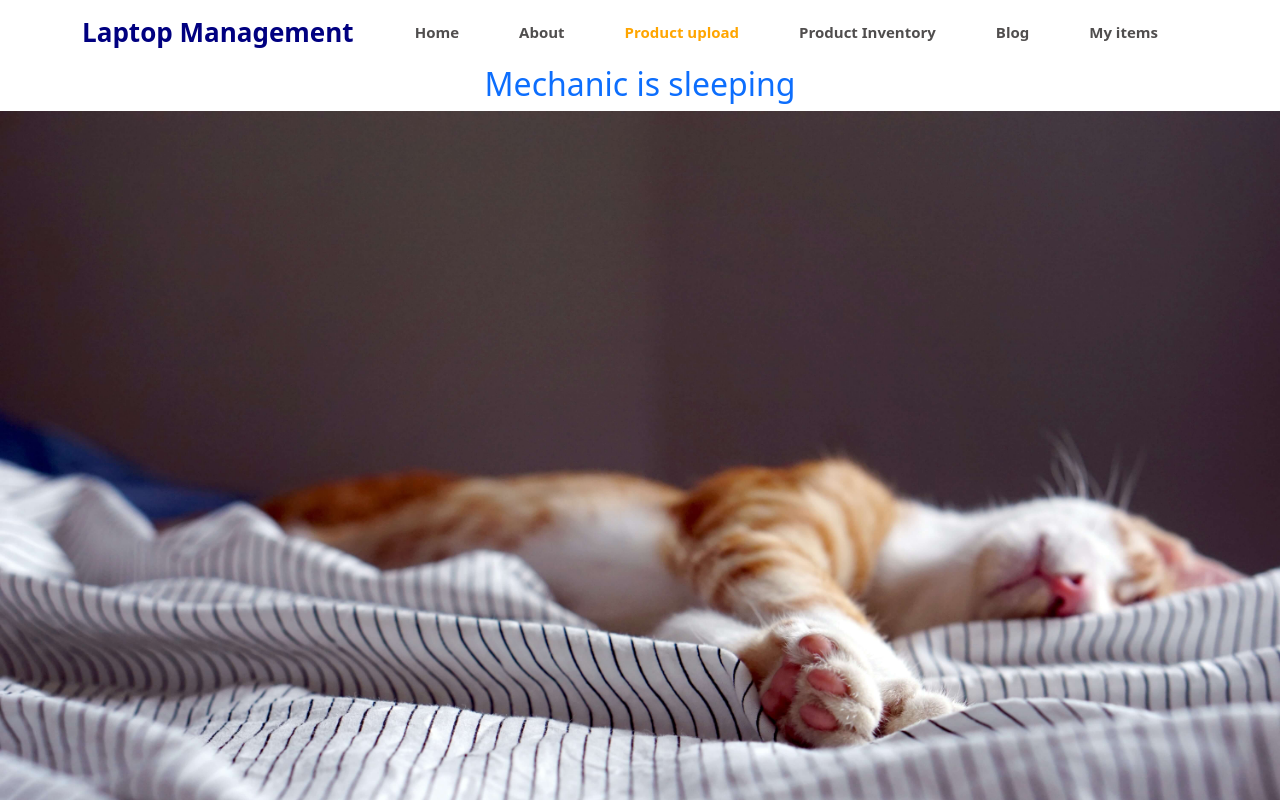
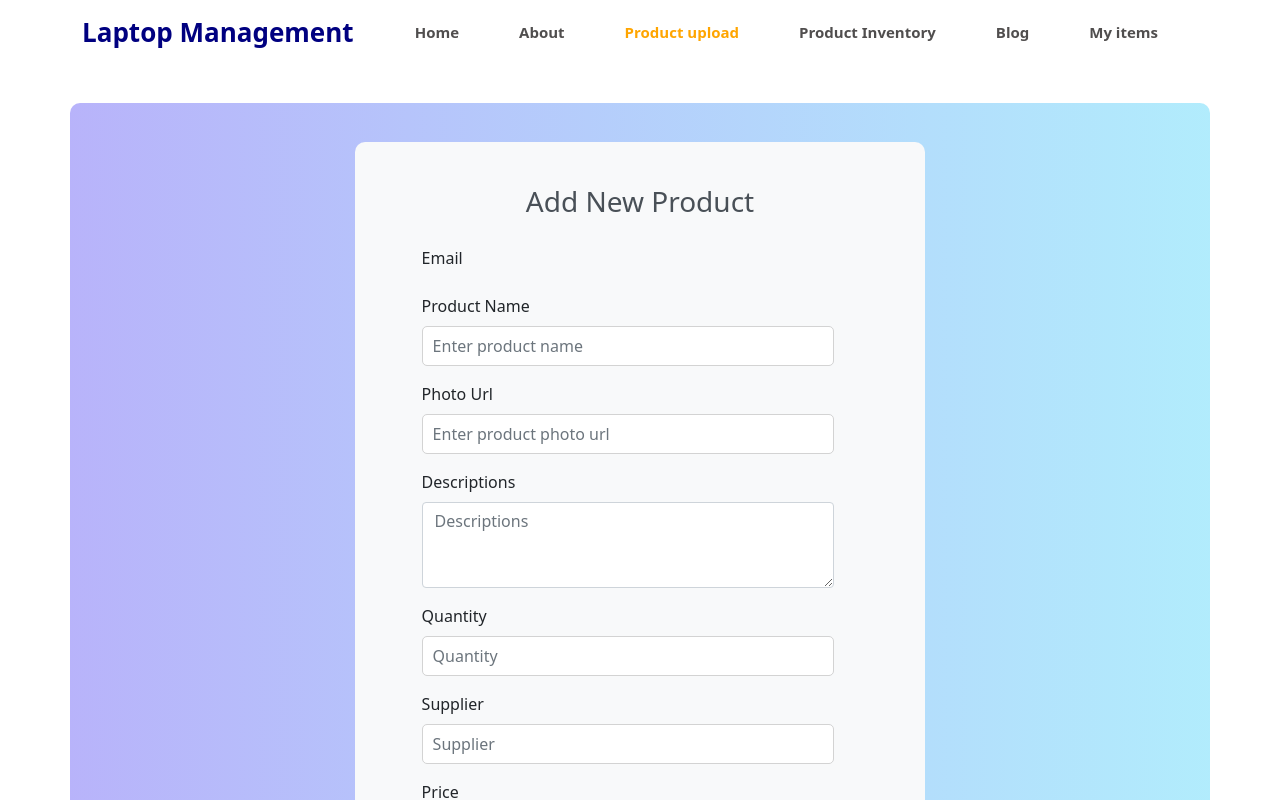
Before and after one commit to AryanPiash/inventory-management, a React (Create React App) app: page /productAdd in a window 1280 px wide. Shown: the top 800 px of the page. Built offline with nearby package versions, Linux system fonts and the light colour scheme.

Commit message:
added addProduct route for adding product by user

```diff
--- a/src/App.js
+++ b/src/App.js
@@ -2,6 +2,7 @@ import { Route, Routes } from 'react-router-dom';
 // import { ToastContainer } from 'react-toastify';
 import './App.css';
 import About from './Pages/About/About';
+import AddProduct from './Pages/AddProduct/AddProduct';
 import Home from './Pages/Home/Home/Home';
 import Login from './Pages/Login/Login/Login';
 import Register from './Pages/Login/Register/Register';
@@ -28,9 +29,13 @@ function App() {
         <Route path="/about" element={<About></About>}></Route>
         <Route path="/login" element={<Login></Login>}></Route>
         <Route path="/register" element={<Register></Register>}></Route>
+        <Route path="/productAdd" element={<AddProduct></AddProduct>}></Route>
 
-
-
+        {/* <Route path="/addservice" element={
+          <RequireAuth>
+            <AddService></AddService>
+          </RequireAuth>
+        }></Route> */}
         <Route path="/manage" element={
           <RequireAuth>
             <ManageProducts></ManageProducts>
--- /dev/null
+++ b/src/Pages/AddProduct/AddProduct.css
@@ -0,0 +1,59 @@
+.register{
+    background: -webkit-linear-gradient(left, #877ff797, #68dafa83);
+    margin-top: 3%;
+    padding: 3%;
+    border-radius: 10px;
+}
+
+.register-right{
+    background: #f8f9fa;
+    border-radius: 10px;
+}
+.register .register-form{
+    padding: 10%;
+    margin-top: 10%;
+}
+.btnRegister{
+    float: right;
+    margin-top: 10%;
+    border: none;
+    border-radius: 1.5rem;
+    padding: 2%;
+    background: #0062cc;
+    color: #fff;
+    font-weight: 600;
+    width: 50%;
+    cursor: pointer;
+}
+.register .nav-tabs{
+    margin-top: 3%;
+    border: none;
+    background: #0062cc;
+    border-radius: 1.5rem;
+    width: 28%;
+    float: right;
+}
+.register .nav-tabs .nav-link{
+    padding: 2%;
+    height: 34px;
+    font-weight: 600;
+    color: #fff;
+    border-top-right-radius: 1.5rem;
+    border-bottom-right-radius: 1.5rem;
+}
+.register .nav-tabs .nav-link:hover{
+    border: none;
+}
+.register .nav-tabs .nav-link.active{
+    width: 100px;
+    color: #0062cc;
+    border: 2px solid #0062cc;
+    border-top-left-radius: 1.5rem;
+    border-bottom-left-radius: 1.5rem;
+}
+.register-heading{
+    text-align: center;
+    margin-top: 8%;
+    margin-bottom: -15%;
+    color: #495057;
+}
--- /dev/null
+++ b/src/Pages/AddProduct/AddProduct.js
@@ -0,0 +1,103 @@
+import axios from 'axios';
+import React, { useState } from 'react';
+import { Button, Form } from 'react-bootstrap';
+import { useAuthState } from 'react-firebase-hooks/auth';
+import { useNavigate } from 'react-router-dom';
+import { toast } from 'react-toastify';
+// import auth from '../../Firebase/firebase.init';
+import './AddProduct.css'
+
+const AddProduct = () => {
+    const [product, setProduct] = useState([]);
+    const navigate = useNavigate();
+    // const [user] = useAuthState(auth);
+    // console.log(user);
+    const handleUpload = (event) => {
+        event.preventDefault();
+        const email = event.target.email.value;
+        const name = event.target.name.value;
+        const img = event.target.img.value;
+        const des = event.target.des.value;
+        const quantity = event.target.quantity.value;
+        const supplier = event.target.supplier.value;
+        const price = event.target.price.value;
+        const item = { email, name, img, des, quantity, supplier, price };
+        const url = `https://laptopstorebd.herokuapp.com/productAdd`;
+        fetch(url, {
+            method: 'POST',
+            body: JSON.stringify({
+                name, img, des, quantity, supplier, price
+            }),
+            headers: {
+                'Content-type': 'application/json; charset=UTF-8',
+            },
+        })
+            .then((response) => response.json())
+            .then((data) => setProduct(data));
+        const urlItem = 'https://laptopstorebd.herokuapp.com/item';
+        axios.post(urlItem, item)
+            .then(response => {
+                console.log(response);
+            })
+        toast('Product Added succesfully')
+        // event.target.reset();
+        navigate('/productList');
+    }
+    return (
+        <div>
+            <div className="container register">
+                <div className="row">
+                    <div className="col-md-6 register-right mx-auto">
+                        <div className="tab-content" id="myTabContent">
+                            <div className="tab-pane fade show active" id="home" role="tabpanel" aria-labelledby="home-tab">
+                                <h3 className="register-heading">Add New Product</h3>
+                                <div className="row register-form w-100">
+                                    <Form onSubmit={handleUpload}>
+                                        <Form.Group className="mb-3" controlId="formBasicEmail">
+                                            <Form.Label>Email</Form.Label>
+                                            {/* <Form.Control type="email" name='email' value={user.email} placeholder="Enter product name" readOnly required /> */}
+                                        </Form.Group>
+                                        <Form.Group className="mb-3" controlId="formBasicEmail">
+                                            <Form.Label>Product Name</Form.Label>
+                                            <Form.Control type="text" name='name' placeholder="Enter product name" required />
+                                        </Form.Group>
+                                        <Form.Group className="mb-3" controlId="formBasicPhoto">
+                                            <Form.Label>Photo Url</Form.Label>
+                                            <Form.Control type="text" name='img' placeholder="Enter product photo url" required />
+                                        </Form.Group>
+
+                                        <Form.Group className="mb-3" controlId="formBasicPassword">
+                                            <Form.Label>Descriptions</Form.Label>
+                                            <Form.Control as="textarea" rows={3} type="text" name='des' placeholder="Descriptions" required />
+                                        </Form.Group>
+                                        <Form.Group className="mb-3" controlId="formBasicQuantity">
+                                            <Form.Label>Quantity</Form.Label>
+                                            <Form.Control type="number" name='quantity' placeholder="Quantity" required />
+                                        </Form.Group>
+                                        <Form.Group className="mb-3" controlId="formBasicSupplier">
+                                            <Form.Label>Supplier</Form.Label>
+                                            <Form.Control type="text" name='supplier' placeholder="Supplier" required />
+                                        </Form.Group>
+                                        <Form.Group className="mb-3" controlId="formBasicPrice">
+                                            <Form.Label>Price</Form.Label>
+                                            <Form.Control type="text" name='price' placeholder="Price" required />
+                                        </Form.Group>
+
+                                        <Button variant="primary" type="submit">
+                                            Add product
+                                        </Button>
+                                    </Form>
+
+                                </div>
+                            </div>
+
+                        </div>
+                    </div>
+                </div>
+
+            </div>
+        </div>
+    );
+};
+
+export default AddProduct;
```
